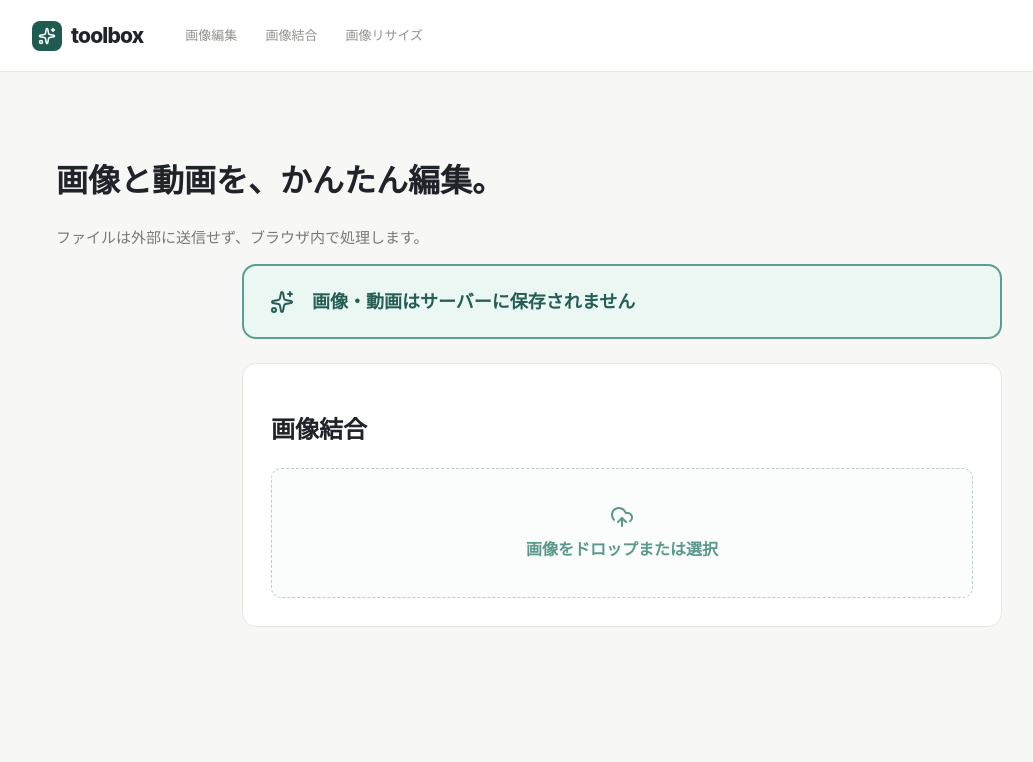
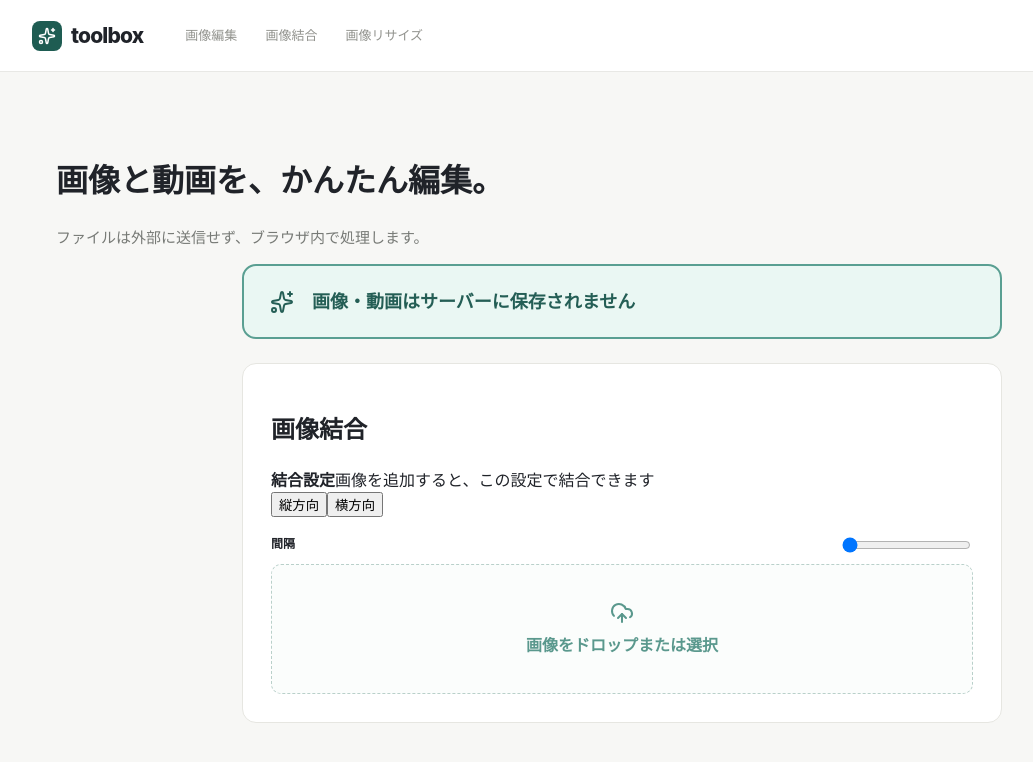
Before and after one commit to tihiron747/Photo-Editor-in-browser, a React (Vite) app: page / in a window 1280 px wide. Shown: the top 762 px of the page, without its empty margins (18-1051 px from the left). Built offline with nearby package versions, Linux system fonts and the light colour scheme.

Commit message:
Show merge settings before upload

```diff
--- a/index.html
+++ b/index.html
@@ -1 +1 @@
-<!doctype html><html lang="ja"><head><meta charset="UTF-8"><meta name="viewport" content="width=device-width,initial-scale=1"><title>toolbox｜画像・動画をブラウザで編集</title><meta name="description" content="画像結合、画像リサイズ、動画トリミングが無料でできる便利ツール。"><script async src="https://pagead2.googlesyndication.com/pagead/js/adsbygoogle.js?client=ca-pub-6657996062810810" crossorigin="anonymous"></script></head><body><div id="root"></div><script type="module" src="/src/navigation.ts"></script><script type="module" src="/src/hide-video-menu.ts"></script><script type="module" src="/src/main5.tsx"></script></body></html>
+<!doctype html><html lang="ja"><head><meta charset="UTF-8"><meta name="viewport" content="width=device-width,initial-scale=1"><title>toolbox｜画像・動画をブラウザで編集</title><meta name="description" content="画像結合、画像リサイズ、動画トリミングが無料でできる便利ツール。"><script async src="https://pagead2.googlesyndication.com/pagead/js/adsbygoogle.js?client=ca-pub-6657996062810810" crossorigin="anonymous"></script></head><body><div id="root"></div><script type="module" src="/src/navigation.ts"></script><script type="module" src="/src/preupload-settings.ts"></script><script type="module" src="/src/hide-video-menu.ts"></script><script type="module" src="/src/main5.tsx"></script></body></html>
--- /dev/null
+++ b/src/preupload-settings.ts
@@ -0,0 +1 @@
+const add=()=>{const card=Array.from(document.querySelectorAll('.tool-card')).find(x=>x.textContent?.includes('画像結合'));if(!card||card.querySelector('.preupload-settings'))return;const drop=card.querySelector('.drop');if(!drop)return;const box=document.createElement('div');box.className='preupload-settings';box.innerHTML='<b>結合設定</b><span>画像を追加すると、この設定で結合できます</span><div><button>縦方向</button><button>横方向</button><label>間隔 <input type="range" min="0" max="100" value="0"></label></div>';drop.before(box)};new MutationObserver(add).observe(document.body,{childList:true,subtree:true});setInterval(add,300);
```
